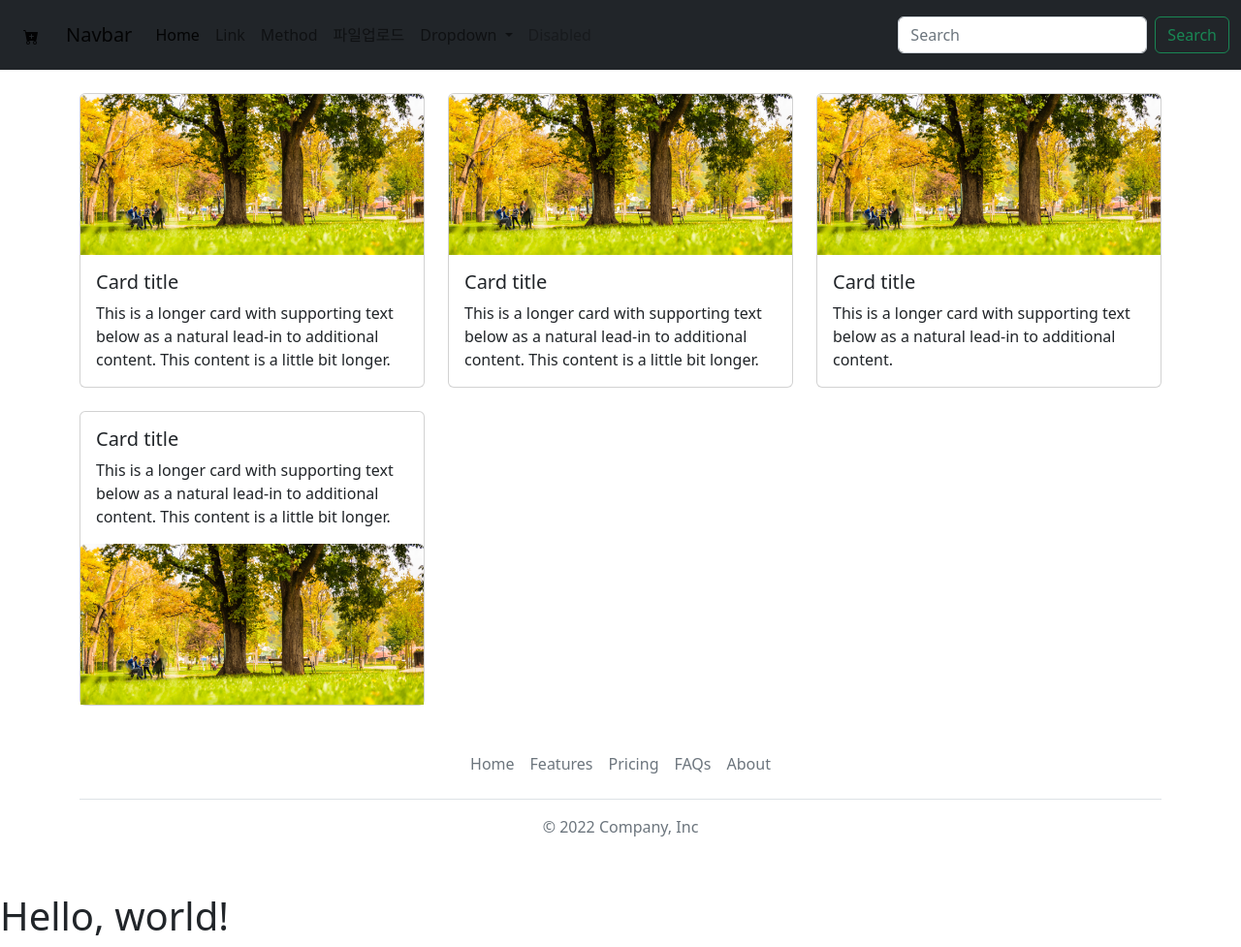
After one commit to kosclid/web01, a Flask app: page /blog in a window 1280 px wide. The commit adds this page. Shown: the whole page at 97% size. Run offline with Flask 2, Linux system fonts and the light colour scheme.

Commit message:
마지막 정리

```diff
--- a/app.py
+++ b/app.py
@@ -1,4 +1,5 @@
-from flask import Flask, render_template
+from flask import Flask, render_template, request, redirect
+import os
 
 app = Flask(__name__)
 
@@ -6,6 +7,44 @@ app = Flask(__name__)
 def index():
     return render_template('index.html')
 
+@app.route('/blog')
+def blog():
+    return render_template('blog.html')
+
+@app.route('/test/<username>')
+def test(username):
+    print(username)
+    return render_template('test_result.html', name = username)
+
+@app.route('/methodin')
+def methodin():
+    return render_template('inputform.html')
+
+@app.route('/methodout', methods = ['GET', 'POST'])
+def methodout():
+    if request.method == 'POST':
+        print('post')
+        data = request.form
+    else:
+        print('get')
+        data = request.args
+    return render_template('method.html', data1 = data, data2 = request.method)
+    #http://127.0.0.1/method?name=hong&age=10
+
+# get으로 들어올때도 받고 post로 들어올 때도 받겠다는 의미 기본값은 GET이다.->걍 /해서 호출하는거
+
+@app.route('/fileupload', methods = ['GET', 'POST'])
+def fileupload():
+    if request.method =='GET':
+        return render_template('fileinput.html')
+    else:
+        f = request.files['formFile']
+        path = os.path.dirname(__file__)+'/upload/'+f.filename  # 실행하는 파일의 정보가 들어있다.__file__ app.py의 정보를 뽑아준다.
+        print(path)
+        f.save(path)  # 요 경로에 저장
+
+        return redirect('/')
+
 
 if __name__=='__main__':
     app.run(debug = True, port = 80)
--- /dev/null
+++ b/templates/base.html
@@ -0,0 +1,19 @@
+<!doctype html>
+<html lang="en">
+  <head>
+    <meta charset="utf-8">
+    <meta name="viewport" content="width=device-width, initial-scale=1">
+    <title>Bootstrap demo</title>
+        {% block titie %}{% endblock %}
+    <link href="https://cdn.jsdelivr.net/npm/bootstrap@5.2.2/dist/css/bootstrap.min.css" rel="stylesheet" integrity="sha384-Zenh87qX5JnK2Jl0vWa8Ck2rdkQ2Bzep5IDxbcnCeuOxjzrPF/et3URy9Bv1WTRi" crossorigin="anonymous">
+  </head>
+  <body>
+
+    {% include 'menu.html' %}
+    {% block content %}{% endblock %}
+    {% include 'footer.html' %}
+
+    <h1>Hello, world!</h1>
+    <script src="https://cdn.jsdelivr.net/npm/bootstrap@5.2.2/dist/js/bootstrap.bundle.min.js" integrity="sha384-OERcA2EqjJCMA+/3y+gxIOqMEjwtxJY7qPCqsdltbNJuaOe923+mo//f6V8Qbsw3" crossorigin="anonymous"></script>
+  </body>
+</html>
--- /dev/null
+++ b/templates/blog.html
@@ -0,0 +1,47 @@
+{% extends "base.html"%}
+{% block title  %}blog page{% endblock %}
+{% block content %}
+
+<br>
+<div class="container">
+<div class="row row-cols-1 row-cols-md-3 g-4">
+    <div class="col">
+      <div class="card">
+        <img src="/static/JQgEjsDaIrc.png" class="card-img-top" alt="...">
+        <div class="card-body">
+          <h5 class="card-title">Card title</h5>
+          <p class="card-text">This is a longer card with supporting text below as a natural lead-in to additional content. This content is a little bit longer.</p>
+        </div>
+      </div>
+    </div>
+    <div class="col">
+      <div class="card">
+        <img src="/static/JQgEjsDaIrc.png" class="card-img-top" alt="...">
+        <div class="card-body">
+          <h5 class="card-title">Card title</h5>
+          <p class="card-text">This is a longer card with supporting text below as a natural lead-in to additional content. This content is a little bit longer.</p>
+        </div>
+      </div>
+    </div>
+    <div class="col">
+      <div class="card">
+        <img src="/static/JQgEjsDaIrc.png" class="card-img-top" alt="...">
+        <div class="card-body">
+          <h5 class="card-title">Card title</h5>
+          <p class="card-text">This is a longer card with supporting text below as a natural lead-in to additional content.</p>
+        </div>
+      </div>
+    </div>
+    <div class="col">
+      <div class="card">
+        <div class="card-body">
+            <h5 class="card-title">Card title</h5>
+            <p class="card-text">This is a longer card with supporting text below as a natural lead-in to additional content. This content is a little bit longer.</p>
+          </div>
+        <img src="/static/JQgEjsDaIrc.png" class="card-img-top" alt="...">
+
+      </div>
+    </div>
+  </div>
+</div>
+{% endblock %}
--- /dev/null
+++ b/templates/footer.html
@@ -0,0 +1,12 @@
+<div class="container">
+    <footer class="py-3 my-4">
+      <ul class="nav justify-content-center border-bottom pb-3 mb-3">
+        <li class="nav-item"><a href="#" class="nav-link px-2 text-muted">Home</a></li>
+        <li class="nav-item"><a href="#" class="nav-link px-2 text-muted">Features</a></li>
+        <li class="nav-item"><a href="#" class="nav-link px-2 text-muted">Pricing</a></li>
+        <li class="nav-item"><a href="#" class="nav-link px-2 text-muted">FAQs</a></li>
+        <li class="nav-item"><a href="#" class="nav-link px-2 text-muted">About</a></li>
+      </ul>
+      <p class="text-center text-muted">&copy; 2022 Company, Inc</p>
+    </footer>
+  </div>
--- /dev/null
+++ b/templates/menu.html
@@ -0,0 +1,53 @@
+<nav class="navbar navbar-expand-lg bg-dark">
+    <div class="container-fluid">
+
+        <nav class="navbar bg-dark">
+            <div class="container">
+              <a class="navbar-brand" href="#">
+                <svg xmlns="http://www.w3.org/2000/svg" width="16" height="16" fill="currentColor" class="bi bi-cart-plus-fill" viewBox="0 0 16 16">
+                    <path d="M.5 1a.5.5 0 0 0 0 1h1.11l.401 1.607 1.498 7.985A.5.5 0 0 0 4 12h1a2 2 0 1 0 0 4 2 2 0 0 0 0-4h7a2 2 0 1 0 0 4 2 2 0 0 0 0-4h1a.5.5 0 0 0 .491-.408l1.5-8A.5.5 0 0 0 14.5 3H2.89l-.405-1.621A.5.5 0 0 0 2 1H.5zM6 14a1 1 0 1 1-2 0 1 1 0 0 1 2 0zm7 0a1 1 0 1 1-2 0 1 1 0 0 1 2 0zM9 5.5V7h1.5a.5.5 0 0 1 0 1H9v1.5a.5.5 0 0 1-1 0V8H6.5a.5.5 0 0 1 0-1H8V5.5a.5.5 0 0 1 1 0z"/>
+                  </svg>
+              </a>
+            </div>
+          </nav>
+
+      <a class="navbar-brand" href="#">Navbar</a>
+      <button class="navbar-toggler" type="button" data-bs-toggle="collapse" data-bs-target="#navbarSupportedContent" aria-controls="navbarSupportedContent" aria-expanded="false" aria-label="Toggle navigation">
+        <span class="navbar-toggler-icon"></span>
+      </button>
+      <div class="collapse navbar-collapse" id="navbarSupportedContent">
+        <ul class="navbar-nav me-auto mb-2 mb-lg-0">
+          <li class="nav-item">
+            <a class="nav-link active" aria-current="page" href="#">Home</a>
+          </li>
+          <li class="nav-item">
+            <a class="nav-link" href="/blog">Link</a>
+          </li>
+          <li class="nav-item">
+            <a class="nav-link" href="/methodin">Method</a>
+          </li>
+          <li class="nav-item">
+            <a class="nav-link" href="/fileupload">파일업로드</a>
+          </li>
+          <li class="nav-item dropdown">
+            <a class="nav-link dropdown-toggle" href="#" role="button" data-bs-toggle="dropdown" aria-expanded="false">
+              Dropdown
+            </a>
+            <ul class="dropdown-menu">
+              <li><a class="dropdown-item" href="#">Action</a></li>
+              <li><a class="dropdown-item" href="#">Another action</a></li>
+              <li><hr class="dropdown-divider"></li>
+              <li><a class="dropdown-item" href="#">Something else here</a></li>
+            </ul>
+          </li>
+          <li class="nav-item">
+            <a class="nav-link disabled">Disabled</a>
+          </li>
+        </ul>
+        <form class="d-flex" role="search">
+          <input class="form-control me-2" type="search" placeholder="Search" aria-label="Search">
+          <button class="btn btn-outline-success" type="submit">Search</button>
+        </form>
+      </div>
+    </div>
+  </nav>
```
Also changed, not shown: 01_mysql01.py (added, +16 -0 lines), templates/fileinput.html (added, +33 -0 lines), templates/index.html (+5 -76 lines), templates/inputform.html (added, +32 -0 lines), templates/method.html (added, +15 -0 lines), templates/test_result.html (added, +14 -0 lines), upload/2.png (added), upload/3.png (added), upload/JQgEjsDaIrc.png (added).
